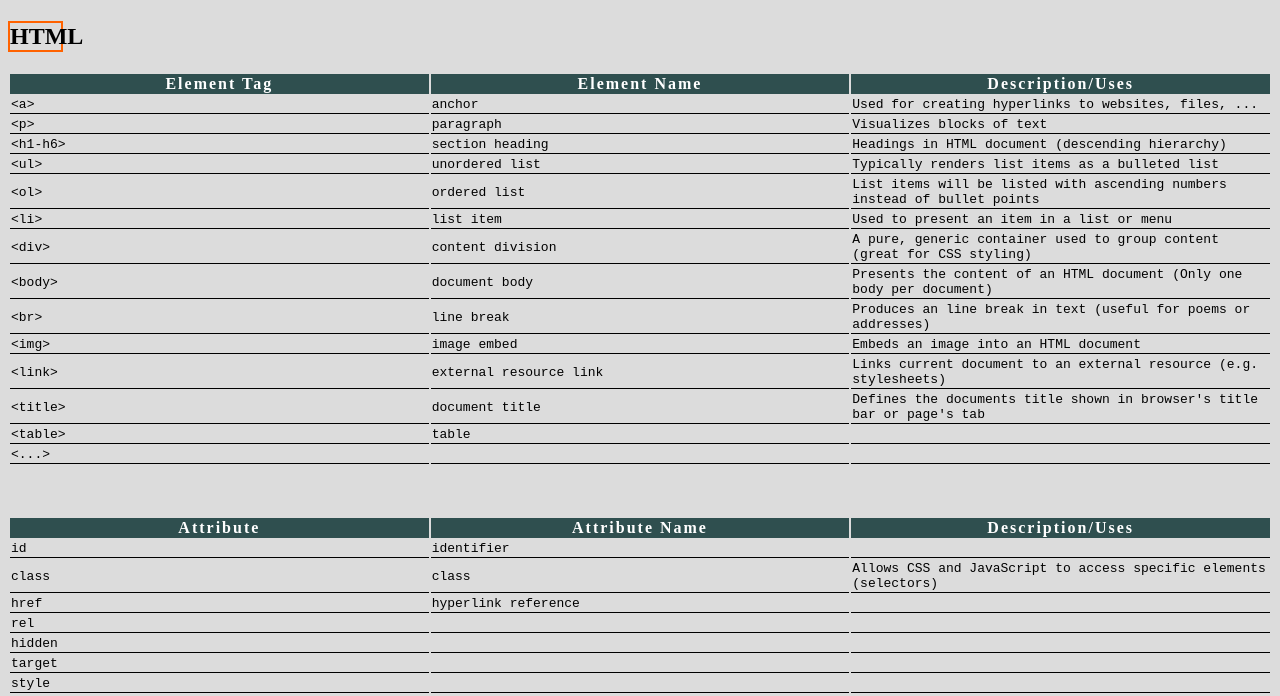
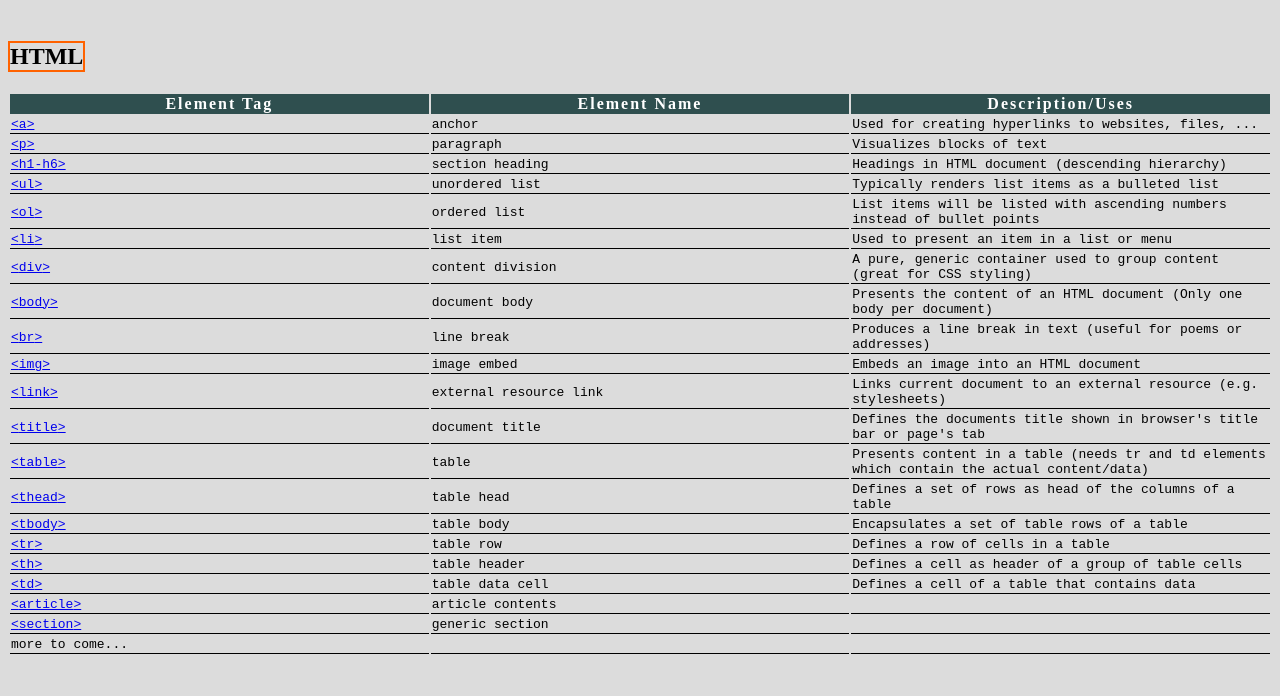
Before and after one commit to Nubiluma/html-css-reference-table, a plain HTML site: page index.html in a window 1280 px wide. Shown: the part 91-787 px from the top of the page. Drawn offline with Linux system fonts and the light colour scheme.

Commit message:
add anchor elements linking to respective mdn webpages
add more table content to element table

```diff
--- a/index.html
+++ b/index.html
@@ -20,27 +20,57 @@
       </thead>
       <tbody id="element-table-body">
         <tr>
-          <td>a</td>
+          <td>
+            <a
+              href="https://developer.mozilla.org/en-US/docs/Web/HTML/Element/a"
+              target="_blank"
+              >a</a
+            >
+          </td>
           <td>anchor</td>
           <td>Used for creating hyperlinks to websites, files, ...</td>
         </tr>
         <tr>
-          <td>p</td>
+          <td>
+            <a
+              href="https://developer.mozilla.org/en-US/docs/Web/HTML/Element/p"
+              target="_blank"
+              >p</a
+            >
+          </td>
           <td>paragraph</td>
           <td>Visualizes blocks of text</td>
         </tr>
         <tr>
-          <td>h1-h6</td>
+          <td>
+            <a
+              href="https://developer.mozilla.org/en-US/docs/Web/HTML/Element/Heading_Elements"
+              target="_blank"
+              >h1-h6</a
+            >
+          </td>
           <td>section heading</td>
           <td>Headings in HTML document (descending hierarchy)</td>
         </tr>
         <tr>
-          <td>ul</td>
+          <td>
+            <a
+              href="https://developer.mozilla.org/en-US/docs/Web/HTML/Element/ul"
+              target="_blank"
+              >ul</a
+            >
+          </td>
           <td>unordered list</td>
           <td>Typically renders list items as a bulleted list</td>
         </tr>
         <tr>
-          <td>ol</td>
+          <td>
+            <a
+              href="https://developer.mozilla.org/en-US/docs/Web/HTML/Element/ol"
+              target="_blank"
+              >ol</a
+            >
+          </td>
           <td>ordered list</td>
           <td>
             List items will be listed with ascending numbers instead of bullet
@@ -48,12 +78,24 @@
           </td>
         </tr>
         <tr>
-          <td>li</td>
+          <td>
+            <a
+              href="https://developer.mozilla.org/en-US/docs/Web/HTML/Element/li"
+              target="_blank"
+              >li</a
+            >
+          </td>
           <td>list item</td>
           <td>Used to present an item in a list or menu</td>
         </tr>
         <tr>
-          <td>div</td>
+          <td>
+            <a
+              href="https://developer.mozilla.org/en-US/docs/Web/HTML/Element/div"
+              target="_blank"
+              >div</a
+            >
+          </td>
           <td>content division</td>
           <td>
             A pure, generic container used to group content (great for CSS
@@ -61,7 +103,13 @@
           </td>
         </tr>
         <tr>
-          <td>body</td>
+          <td>
+            <a
+              href="https://developer.mozilla.org/en-US/docs/Web/HTML/Element/body"
+              target="_blank"
+              >body</a
+            >
+          </td>
           <td>document body</td>
           <td>
             Presents the content of an HTML document (Only one body per
@@ -69,26 +117,48 @@
           </td>
         </tr>
         <tr>
-          <td>br</td>
+          <td>
+            <a
+              href="https://developer.mozilla.org/en-US/docs/Web/HTML/Element/br"
+              target="_blank"
+              >br</a
+            >
+          </td>
           <td>line break</td>
-          <td>
-            Produces an line break in text (useful for poems or addresses)
-          </td>
+          <td>Produces a line break in text (useful for poems or addresses)</td>
         </tr>
         <tr>
-          <td>img</td>
+          <td>
+            <a
+              href="https://developer.mozilla.org/en-US/docs/Web/HTML/Element/img"
+              target="_blank"
+              >img</a
+            >
+          </td>
           <td>image embed</td>
           <td>Embeds an image into an HTML document</td>
         </tr>
         <tr>
-          <td>link</td>
+          <td>
+            <a
+              href="https://developer.mozilla.org/en-US/docs/Web/HTML/Element/link"
+              target="_blank"
+              >link</a
+            >
+          </td>
           <td>external resource link</td>
           <td>
             Links current document to an external resource (e.g. stylesheets)
           </td>
         </tr>
         <tr>
-          <td>title</td>
+          <td>
+            <a
+              href="https://developer.mozilla.org/en-US/docs/Web/HTML/Element/title"
+              target="_blank"
+              >title</a
+            >
+          </td>
           <td>document title</td>
           <td>
             Defines the documents title shown in browser's title bar or page's
@@ -96,19 +166,105 @@
           </td>
         </tr>
         <tr>
+          <td>
+            <a
+              href="https://developer.mozilla.org/en-US/docs/Web/HTML/Element/table"
+              target="_blank"
+              >table</a
+            >
+          </td>
           <td>table</td>
-          <td>table</td>
+          <td>
+            Presents content in a table (needs tr and td elements which contain
+            the actual content/data)
+          </td>
+        </tr>
+        <tr>
+          <td>
+            <a
+              href="https://developer.mozilla.org/en-US/docs/Web/HTML/Element/thead"
+              target="_blank"
+              >thead</a
+            >
+          </td>
+          <td>table head</td>
+          <td>Defines a set of rows as head of the columns of a table</td>
+        </tr>
+        <tr>
+          <td>
+            <a
+              href="https://developer.mozilla.org/en-US/docs/Web/HTML/Element/tbody"
+              target="_blank"
+              >tbody</a
+            >
+          </td>
+          <td>table body</td>
+          <td>Encapsulates a set of table rows of a table</td>
+        </tr>
+        <tr>
+          <td>
+            <a
+              href="https://developer.mozilla.org/en-US/docs/Web/HTML/Element/tr"
+              target="_blank"
+              >tr</a
+            >
+          </td>
+          <td>table row</td>
+          <td>Defines a row of cells in a table</td>
+        </tr>
+        <tr>
+          <td>
+            <a
+              href="https://developer.mozilla.org/en-US/docs/Web/HTML/Element/th"
+              target="_blank"
+              >th</a
+            >
+          </td>
+          <td>table header</td>
+          <td>Defines a cell as header of a group of table cells</td>
+        </tr>
+        <tr>
+          <td>
+            <a
+              href="https://developer.mozilla.org/en-US/docs/Web/HTML/Element/td"
+              target="_blank"
+              >td</a
+            >
+          </td>
+          <td>table data cell</td>
+          <td>Defines a cell of a table that contains data</td>
+        </tr>
+        <tr>
+          <td>
+            <a
+              href="https://developer.mozilla.org/en-US/docs/Web/HTML/Element/article"
+              target="_blank"
+              >article</a
+            >
+          </td>
+          <td>article contents</td>
           <td></td>
         </tr>
         <tr>
-          <td>...</td>
+          <td>
+            <a
+              href="https://developer.mozilla.org/en-US/docs/Web/HTML/Element/section"
+              target="_blank"
+              >section</a
+            >
+          </td>
+          <td>generic section</td>
+          <td></td>
+        </tr>
+        <tr>
+          <td>more to come...</td>
           <td></td>
           <td></td>
         </tr>
       </tbody>
     </table>
 
-    <table>
+    <table class="tables" id="attribute-table">
       <thead>
         <tr>
           <th scope="col">Attribute</th>
@@ -179,3 +335,15 @@
     <h2 id="css">CSS</h2>
   </body>
 </html>
+
+<!-- tr template to copy-paste into tables
+    <tr>
+            <td><a
+                href="https://developer.mozilla.org/en-US/docs/Web/HTML/Element/x"
+                target="_blank"
+                >x</a
+              ></td>
+            <td></td>
+            <td></td>
+          </tr>
+-->
--- a/style.css
+++ b/style.css
@@ -9,7 +9,7 @@ h1 {
 }
 
 #html {
-  width: 4%;
+  display: inline-block;
   border: 2px solid rgb(255, 98, 0);
 }
 
@@ -20,14 +20,14 @@ h1 {
 }
 
 #element-table {
-  padding-bottom: 50px;
+  margin-bottom: 50px;
 }
 
-#element-table-body td:first-child::before {
+#element-table-body td a:first-child::before {
   content: "<";
 }
 
-#element-table-body td:first-child::after {
+#element-table-body td a:first-child::after {
   content: ">";
 }
 
@@ -51,7 +51,7 @@ tbody td {
 }
 
 #css {
-  margin-top: 100px;
-  width: 2.5%;
+  margin-top: 50px;
+  display: inline-block;
   border: 2px solid rgb(173, 72, 219);
 }
```
